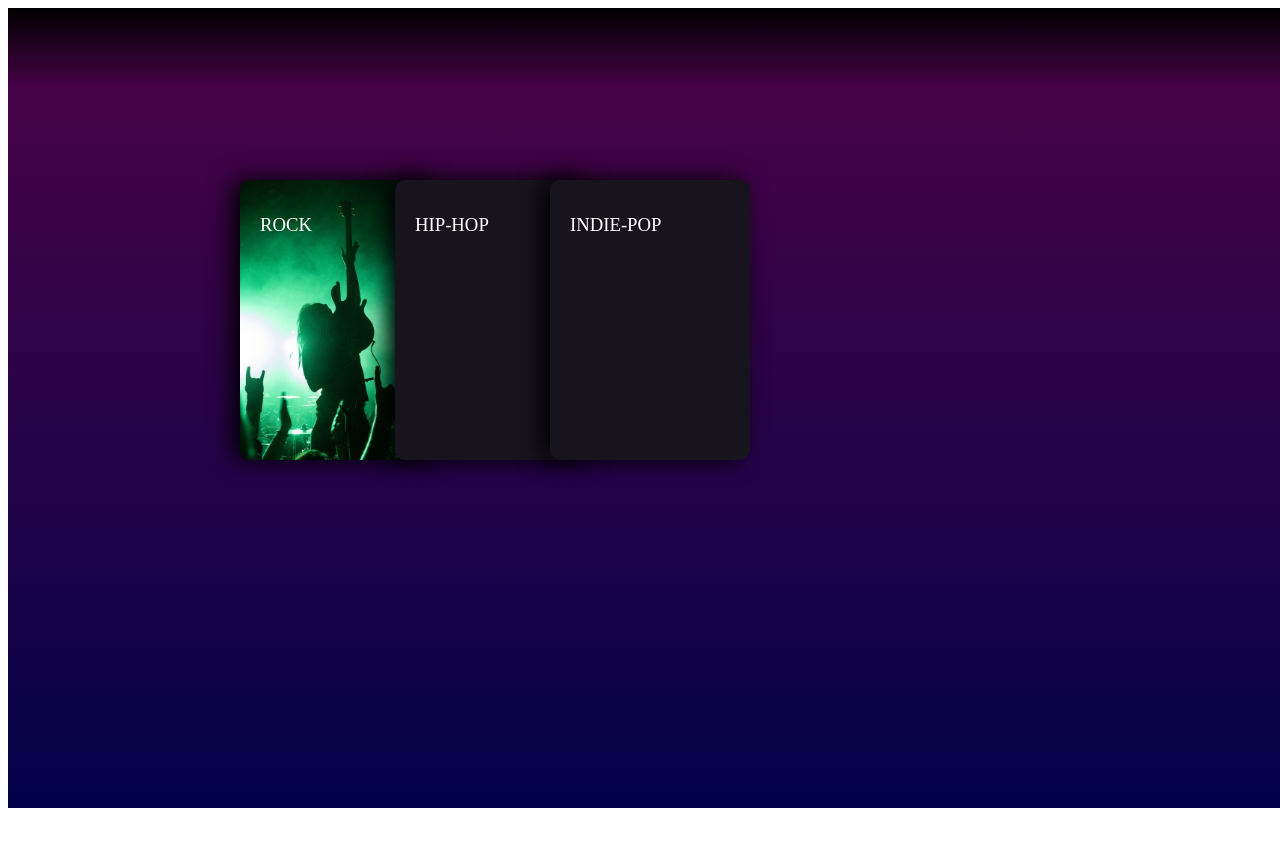
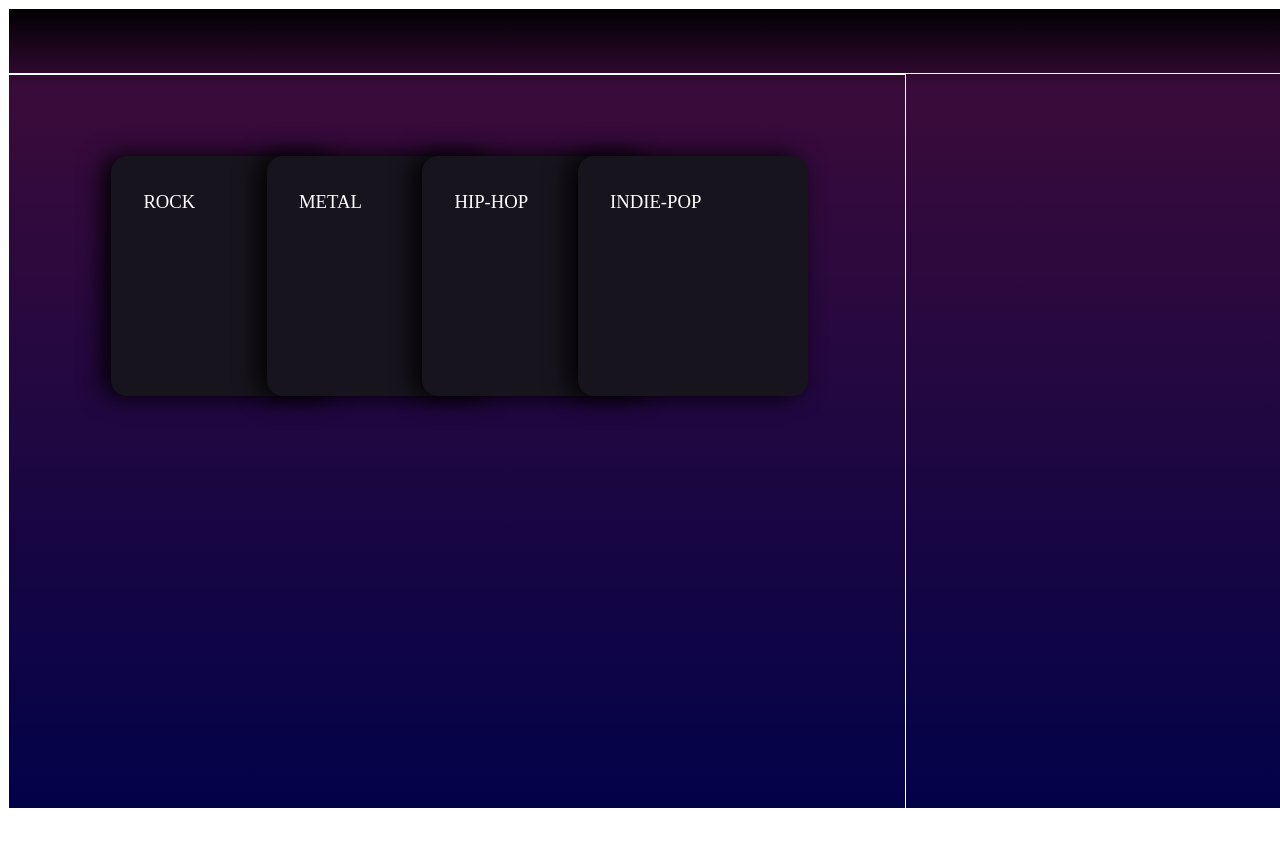
Before and after one commit to REVANVEKAR/my_major_project_1, a website: page index.html in a window 1280 px wide. Before the commit the page ends 816 px from the top, so only its background shows below. Drawn offline with Linux system fonts and the light colour scheme.

Commit message:
will complete tomorrow pakka

```diff
--- a/index.html
+++ b/index.html
@@ -10,81 +10,49 @@
 
   <body>
 
-    <div class="music_player">
+    <div id="music_player">
 
-      <header>
-        <div class="header">
+      <!-- nav bar will have 100% width and will be sticked to top -->
+      <header class="nav-bar">
 
-        </div>
+
       </header>
+
+      <!-- this div should use 70% of the width of the total screen  -->
+      <div id="main">
 
         <div class="banners">
           <div class="card" id="rock">
             <h3 class="title">ROCK</h3>
-          <div class="bar">
-
-            <div class="emptybar"></div>
-            <div class="filledbar"></div>
-            <h4 class="genre-match">90% Match</h4>
-          </div>
-          <div class="circle">
-
-
-          </div>
-        </div>
-        <!-- <div class="card" id="metal">
-          <h3 class="title">METAL</h3>
-          <div class="bar">
-            <div class="emptybar"></div>
-            <div class="filledbar"></div>
-            <h4 class="genre-match">90% Match</h4>
           </div>
 
-        </div> -->
+          <div class="card" id="metal">
+            <h3 class="title">METAL</h3>
+          </div>
+
           <div class="card" id="hip-hop">
             <h3 class="title">HIP-HOP</h3>
-          <div class="bar">
-            <div class="emptybar"></div>
-            <div class="filledbar"></div>
-            <h4 class="genre-match">90% Match</h4>
-          </div>
             <div class="circle">
 
             </div>
           </div>
           <div class="card" id="indie-pop">
             <h3 class="title">INDIE-POP</h3>
-          <div class="bar">
-            <div class="emptybar"></div>
-            <div class="filledbar"></div>
-            <h4 class="genre-match">90% Match</h4>
           </div>
-
-        </div>
-      </div>
-
-      <div class="release">
-
-      </div class="artist">
-
-      <div class="genre">
-
-      </div>
-
-      <div class="hiphop-release">
-
-      </div>
-
-      <div class="metal-rock-release">
 
         </div>
 
 
-      <!-- <h1>Welcome Ninja!!</h1>
-      <h3>Write your code here!</h3>
-      <h3>A CSS and JS file has been created and linked for you already.</h3>
-      <h3>Feel free to change the directory structure to your liking.</h3>
-      <h3>Do not delete any .json file from CodeSandbox</h3> -->
+
+      </div> <!-- div containing explore artists latest release etc -->
+
+
+      <!--div containing the aside/ queue section-->
+
+      <div id="queue">
+
+      </div><!--end of queue div-->
+
 
     </div>
   </body>
--- a/styles.css
+++ b/styles.css
@@ -1,7 +1,26 @@
-.music_player{
+#music_player{
     height: 100vh;
     width: 100vw;
-    background-image: linear-gradient(black ,rgb(71, 3, 71) 10%, rgb(2, 2, 73) );
+    background-image: linear-gradient(black ,rgb(58, 11, 58) 10%, rgb(2, 2, 73) );
+}
+
+/* navigation bar */
+
+.nav-bar{
+    height: 8vh;
+    width: 100vw;
+    border:1px white solid;
+}
+
+
+
+
+/* card carousel */
+
+#main{
+    width: 70vw;
+    height: 100%;
+    border: 1px white solid;
 }
 
 .banners {
@@ -10,16 +29,17 @@
     height: 60vh;
     width: 65vw;
     top: 60px;
-    left: calc(50% - 400px);
+    margin: 8%;
+    margin-top: 6rem;
     display: flex;
   }
 
   .card {
     display: flex;
-    height: 280px;
-    width: 200px;
+    height:30vh;
+    width: 18vw;
     background-color: #17141d;
-    border-radius: 10px;
+    border-radius: 1rem;
     box-shadow: -.5rem 0 1.5rem black;
     transition: 0.4s ease-in;
     position: relative;
@@ -27,17 +47,23 @@
   }
 
   .card:not(:first-child) {
-      margin-left: -45px;
+      margin-left: -9%;
+      /* margin-left: -4vw; */
   }
 
   .card:hover {
     transform: translateY(-20px);
-    transition: 0.4s ease-out;
+    transition: 0.6s ease-in-out;
+    z-index: 1;
+    height: 35vh;
+    width: 20vw;
   }
+
+
 
   .card:hover ~ .card {
     position: relative;
-    left: 50px;
+    left: 3rem;
     transition: 0.4s ease-out;
   }
 
@@ -45,52 +71,6 @@
     color: white;
     font-weight: 300;
     position: absolute;
-    left: 20px;
-    top: 15px;
+    left: 2rem;
+    top: 1rem;
   }
-
-  .bar {
-    position: absolute;
-    top: 100px;
-    left: 20px;
-    height: 5px;
-    width: 150px;
-  }
-
-  .emptybar {
-
-    width: 100%;
-    height: 100%;
-  }
-
-  .card:hover .emptybar{
-    background-color: #2e3033;
-  }
-
-  .filledbar {
-    position: absolute;
-    top: 0px;
-    z-index: 3;
-    width: 0px;
-    height: 100%;
-    background: rgb(0,154,217);
-    background: linear-gradient(to right, red,yellow,green,purple);
-    transition: 0.6s ease-out;
-  }
-
-  .card:hover .filledbar {
-    width: 120px;
-    transition: 0.4s ease-out;
-  }
-
-  .genre-match{
-    color: transparent;
-  }
-
-  .card:hover .genre-match{
-    color: black;
-  }
-  #rock{
-    background-image: url(images/rock.jpg);
-    background-size: contain;
-  }
```
Also changed, not shown: images/a1ab9c0dff2a72677e1ffbb9c0091697.jpg (added), images/download.jpg (added), images/party.webp (added), images/rock.jpg (deleted). Lines whose indentation alone changed are shown as unchanged.
